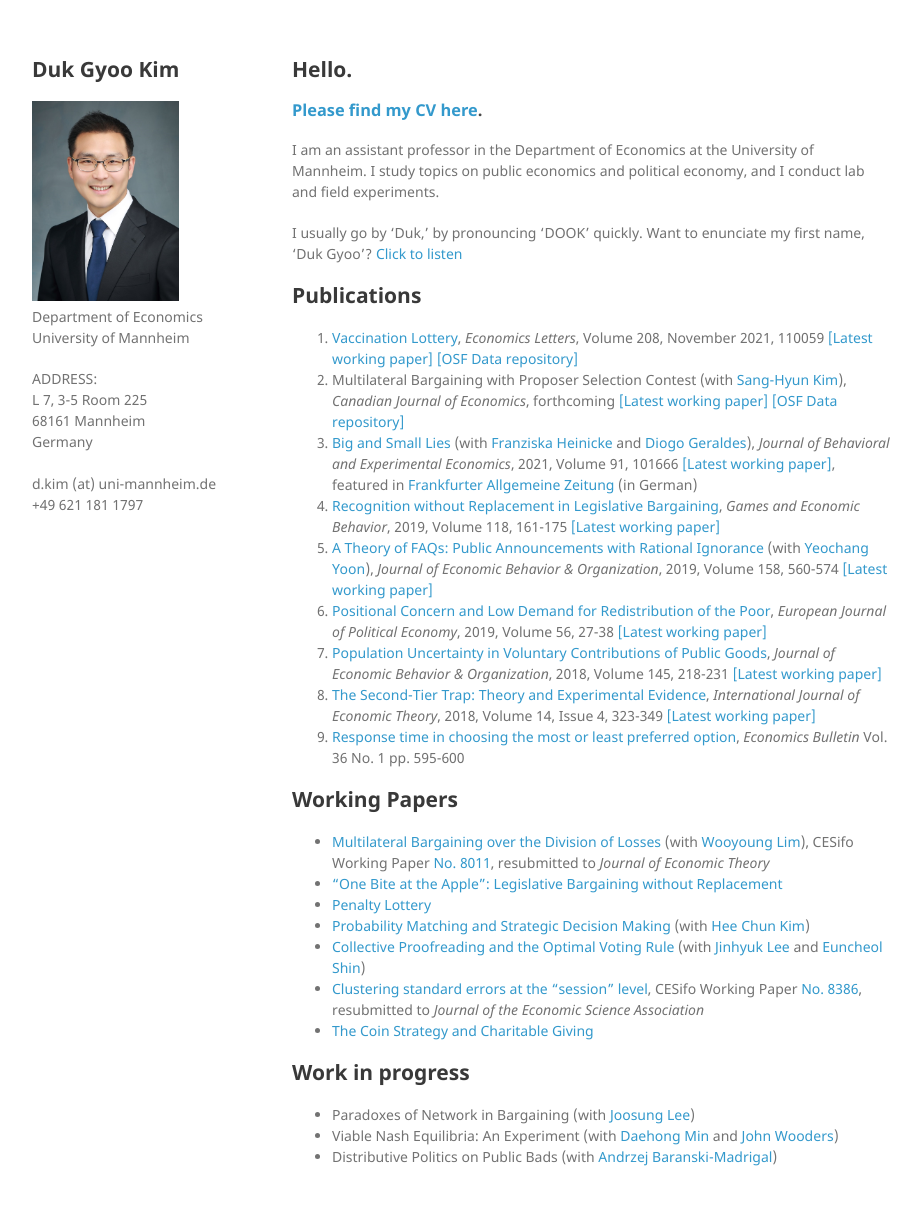
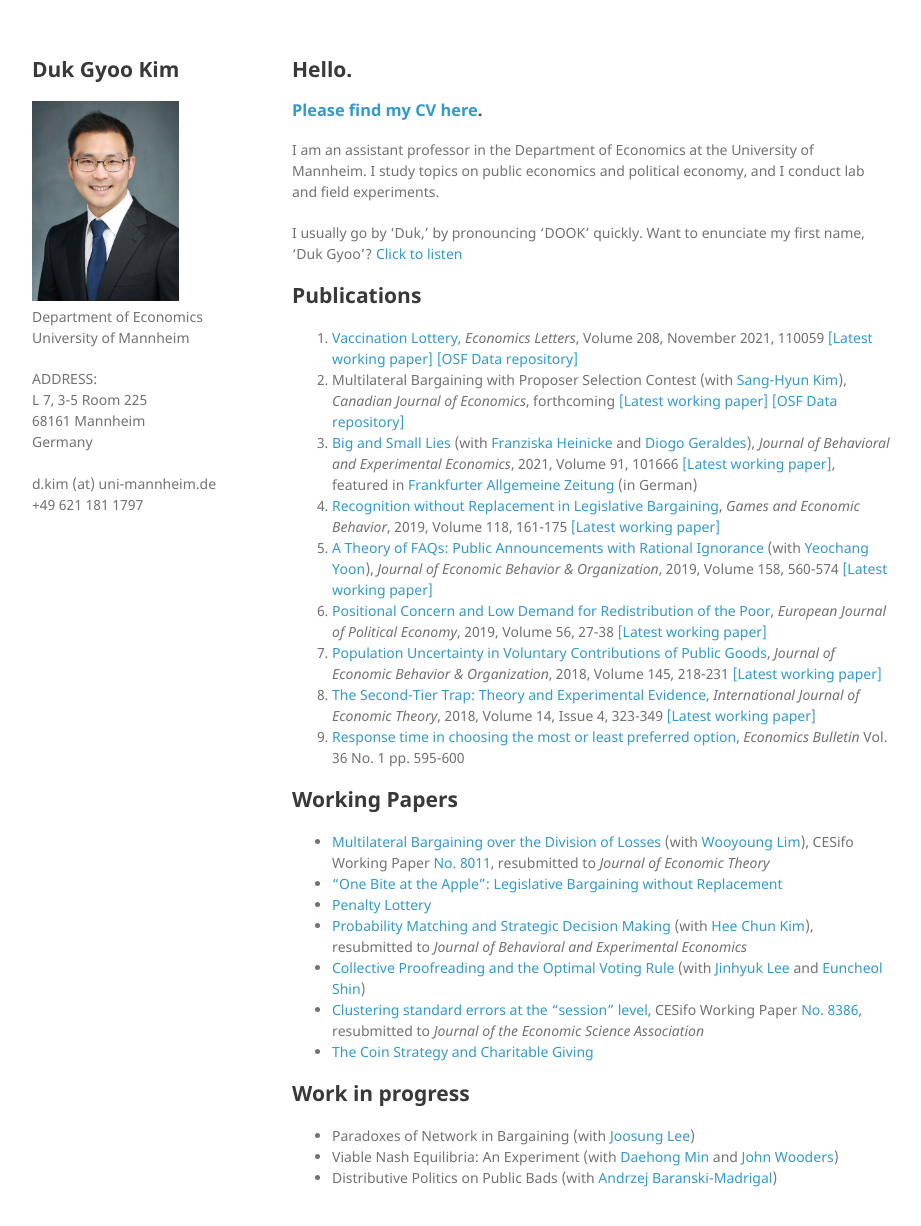
Before and after one commit to kimdukgyoo/kimdukgyoo.github.io, a Jekyll site: the page built from index.md, in a window 1280 px wide and 1258 px high. Shown: the top 1226 px of the window, without its empty margins (178-1099 px from the left). Built offline with Jekyll 4.4.1, drawn with Linux system fonts in a browser that asks for light colours; our own code applies the rules of GitHub Pages for plain Markdown files.

Commit message:
Update index.md

```diff
--- a/index.md
+++ b/index.md
@@ -23,7 +23,7 @@
 * <a href="https://kimdukgyoo.github.io/PDFfiles/MBL.pdf" target="_blank">Multilateral Bargaining over the Division of Losses</a> (with <a href="http://wooyoung.people.ust.hk/" target="_blank">Wooyoung Lim</a>), CESifo Working Paper <a href="https://www.cesifo.org/DocDL/cesifo1_wp8011.pdf" target="_blank">No. 8011</a>, resubmitted to _Journal of Economic Theory_
 * <a href="https://kimdukgyoo.github.io/PDFfiles/OneBiteAtTheApple.pdf" target="_blank"> "One Bite at the Apple": Legislative Bargaining without Replacement</a>
 * <a href="https://kimdukgyoo.github.io/PDFfiles/Penalty_Lottery.pdf" target="_blank"> Penalty Lottery </a>
-* <a href="https://kimdukgyoo.github.io/PDFfiles/ProbMatching.pdf" target="_blank"> Probability Matching and Strategic Decision Making</a> (with <a href="https://sites.google.com/site/hckim0822/home" target="_blank">Hee Chun Kim</a>)
+* <a href="https://kimdukgyoo.github.io/PDFfiles/ProbMatching.pdf" target="_blank"> Probability Matching and Strategic Decision Making</a> (with <a href="https://sites.google.com/site/hckim0822/home" target="_blank">Hee Chun Kim</a>), resubmitted to _Journal of Behavioral and Experimental Economics_
 * <a href="https://kimdukgyoo.github.io/PDFfiles/CollectiveProofreading.pdf" target="_blank"> Collective Proofreading and the Optimal Voting Rule </a> (with <a href="https://sites.google.com/site/jinhyuk2con/" target="_blank">Jinhyuk Lee</a> and <a href="https://sites.google.com/site/euncheolshin00/" target="_blank">Euncheol Shin</a>)
 * <a href="https://kimdukgyoo.github.io/PDFfiles/ClusteringSEsession.pdf" target="_blank">Clustering standard errors at the "session" level</a>, CESifo Working Paper <a href="https://www.cesifo.org/DocDL/cesifo1_wp8386.pdf" target="_blank">No. 8386</a>, resubmitted to _Journal of the Economic Science Association_
 * <a href="https://kimdukgyoo.github.io/PDFfiles/CoinStrategyandCharitableGiving.pdf" target="_blank"> The Coin Strategy and Charitable Giving</a>
```
